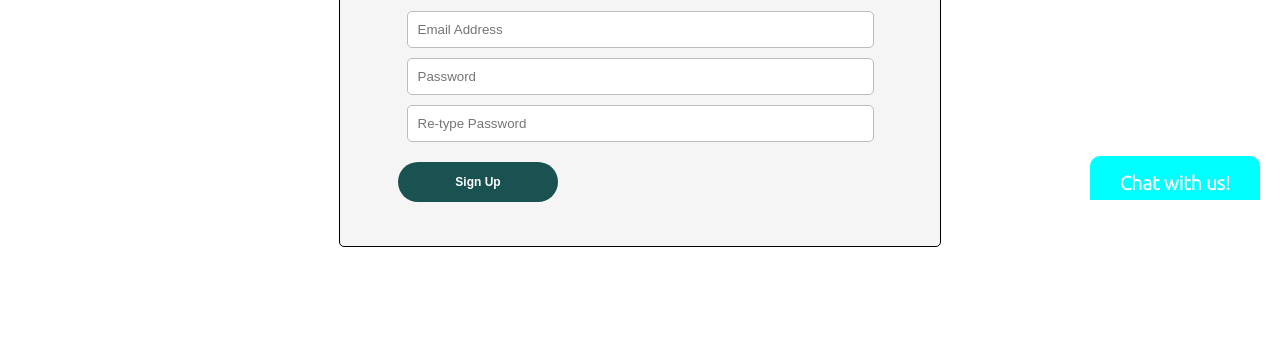
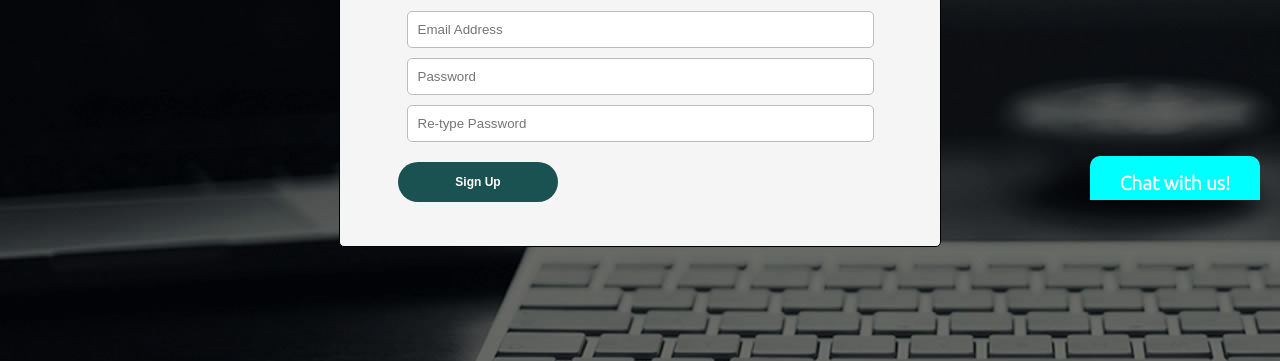
Before and after one commit to E-Sathish-Kumar/chatbot, a plain HTML site: page index.html in a window 1280 px wide. Shown: the part 600-961 px from the top of the page. Drawn offline with Linux system fonts and the light colour scheme; the site is published under a folder, as on GitHub Pages, so addresses that start at the root find nothing.

Commit message:
Update style.css

```diff
--- a/style.css
+++ b/style.css
@@ -1,7 +1,7 @@
 body {
   margin: 0;
   padding: 0;
-  background-image: url('/elearn.jpg');
+  background-image: url('./elearn.jpg');
   color: white;
 }
 
```
